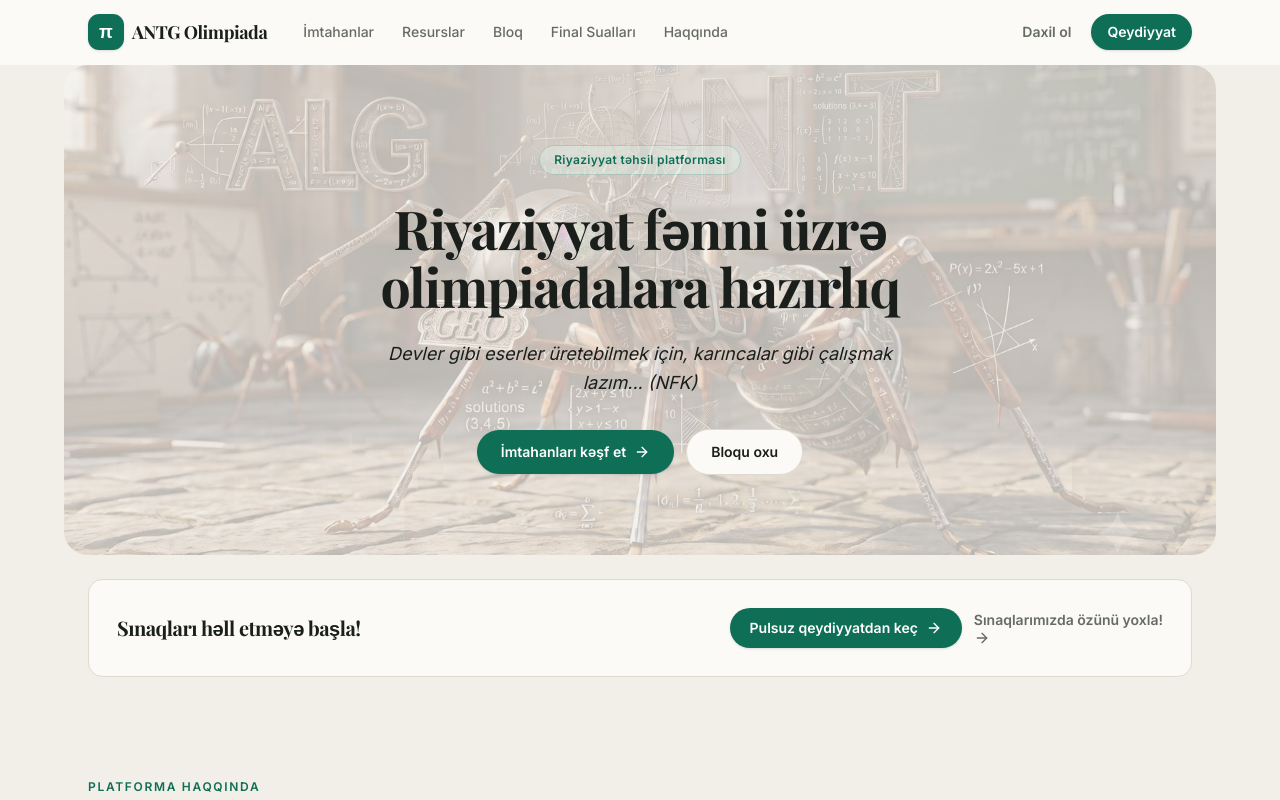
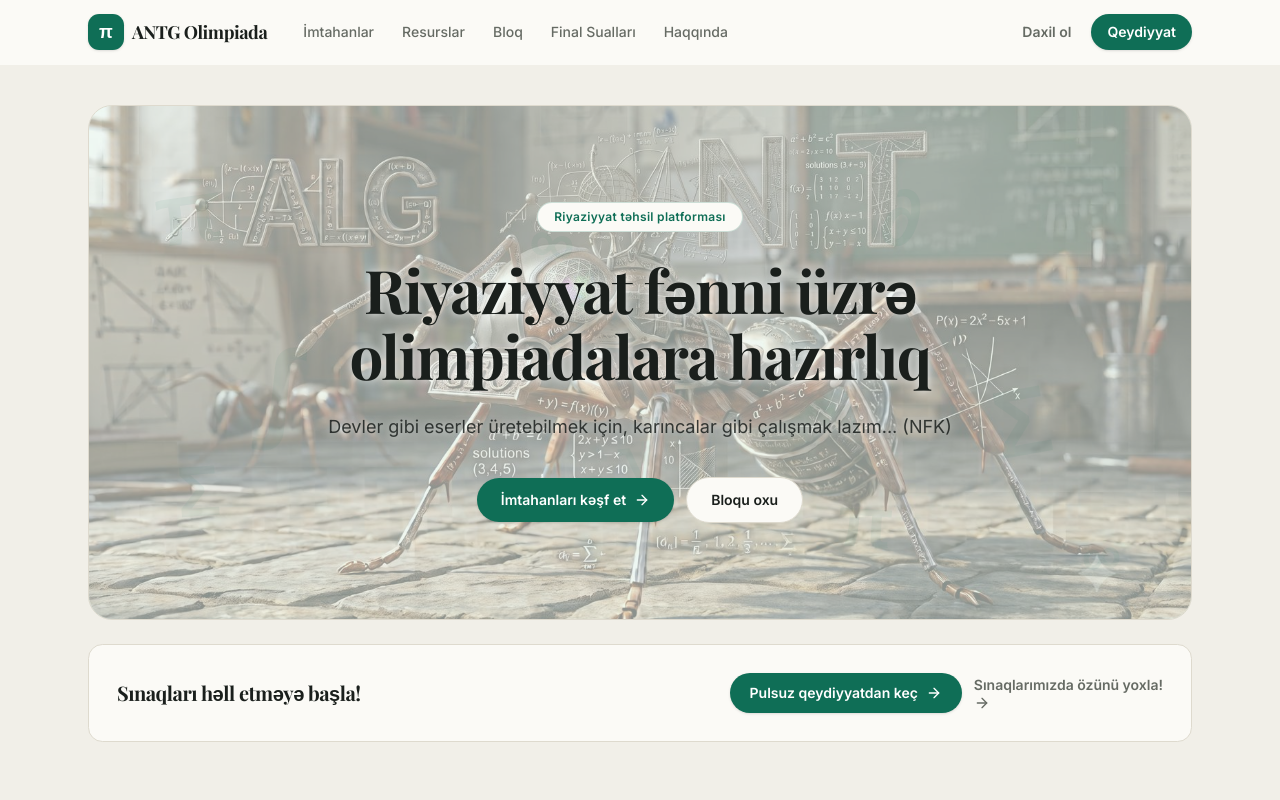
Before and after one commit to ibrahimktech/mathematics-website, a Next.js app: page / in a window 1280 px wide. Shown: the top 800 px of the page. Built offline with nearby package versions, Linux system fonts and the light colour scheme; no server answers; the database is empty.

Commit message:
Match landing hero to blog design

```diff
--- a/components/platform/PlatformHero.tsx
+++ b/components/platform/PlatformHero.tsx
@@ -2,36 +2,53 @@
 import { ArrowRight } from "lucide-react";
 import { PLATFORM } from "@/lib/platform";
 
+/** Keep the homepage backdrop in step with the blog hero's math texture. */
+const GLYPHS = [
+  { c: "π", top: "12%", left: "6%", size: "5.5rem", rotate: "-8deg" },
+  { c: "∫", top: "44%", left: "16%", size: "7rem", rotate: "6deg" },
+  { c: "Σ", top: "68%", left: "8%", size: "4.5rem", rotate: "-4deg" },
+  { c: "∞", top: "20%", left: "40%", size: "4rem", rotate: "10deg" },
+  { c: "√", top: "60%", left: "48%", size: "5rem", rotate: "-6deg" },
+  { c: "∂", top: "14%", left: "72%", size: "5rem", rotate: "8deg" },
+  { c: "Σ", top: "52%", left: "82%", size: "6rem", rotate: "-10deg" },
+  { c: "π", top: "74%", left: "68%", size: "4.5rem", rotate: "4deg" },
+  { c: "∞", top: "82%", left: "90%", size: "3.5rem", rotate: "-8deg" },
+];
+
 /** Homepage hero: a single centred column of copy + CTAs. */
 export function PlatformHero() {
   return (
-    <section className="relative isolate mx-auto max-w-6xl px-4 py-12 sm:px-6 sm:py-16 lg:py-20">
-      {/* Faint photographic backdrop. `isolate` on the section is required: a
-          -z-10 child in a stacking context that does not exist would paint
-          behind the body background and vanish. */}
-      <div
-        aria-hidden
-        className="pointer-events-none absolute inset-0 -z-10 rounded-3xl bg-cover bg-no-repeat opacity-[0.23]"
-        style={{
-          backgroundImage: 'url("/hero-img-ant.jpg")',
-          backgroundPosition: "center 45%",
-        }}
-      />
+    <section className="mx-auto max-w-6xl px-4 pt-8 sm:px-6 sm:pt-10">
+      <div className="hero-surface animate-fade-rise rounded-3xl px-6 py-16 text-center sm:px-12 sm:py-20 lg:py-24">
+        <div className="hero-pattern" aria-hidden>
+          {GLYPHS.map((glyph, index) => (
+            <span
+              key={index}
+              style={{
+                top: glyph.top,
+                left: glyph.left,
+                fontSize: glyph.size,
+                transform: `rotate(${glyph.rotate})`,
+              }}
+            >
+              {glyph.c}
+            </span>
+          ))}
+        </div>
 
-      <div className="animate-fade-rise mx-auto max-w-3xl text-center">
-        <span className="border-primary/20 bg-accent/40 text-primary inline-flex items-center rounded-full border px-3.5 py-1.5 text-xs font-semibold tracking-wide">
+        <span className="border-primary/20 bg-card text-primary inline-flex items-center gap-2 rounded-full border px-4 py-1.5 text-xs font-semibold tracking-wide">
           {PLATFORM.eyebrow}
         </span>
 
-        <h1 className="font-display text-foreground mt-6 text-4xl leading-[1.08] font-bold tracking-tight text-balance sm:text-5xl lg:text-[3.35rem]">
+        <h1 className="font-display text-foreground mx-auto mt-6 max-w-3xl text-4xl leading-[1.1] font-bold tracking-tight text-balance sm:text-5xl lg:text-6xl">
           {PLATFORM.headline}
         </h1>
 
-        <p className=" italic mx-auto mt-6 max-w-xl text-base leading-relaxed text-pretty sm:text-lg">
+        <p className="text-foreground/85 mx-auto mt-6 max-w-2xl text-base leading-relaxed text-pretty sm:text-lg">
           {PLATFORM.subheadline}
         </p>
 
-        <div className="mt-8 flex flex-wrap items-center justify-center gap-3">
+        <div className="mt-9 flex flex-wrap items-center justify-center gap-3">
           <Link
             href="/imtahanlar"
             className="bg-primary text-primary-foreground hover:bg-primary-hover inline-flex items-center gap-2 rounded-full px-6 py-3 text-sm font-semibold shadow-sm transition-all hover:-translate-y-0.5 hover:shadow-md"
```
